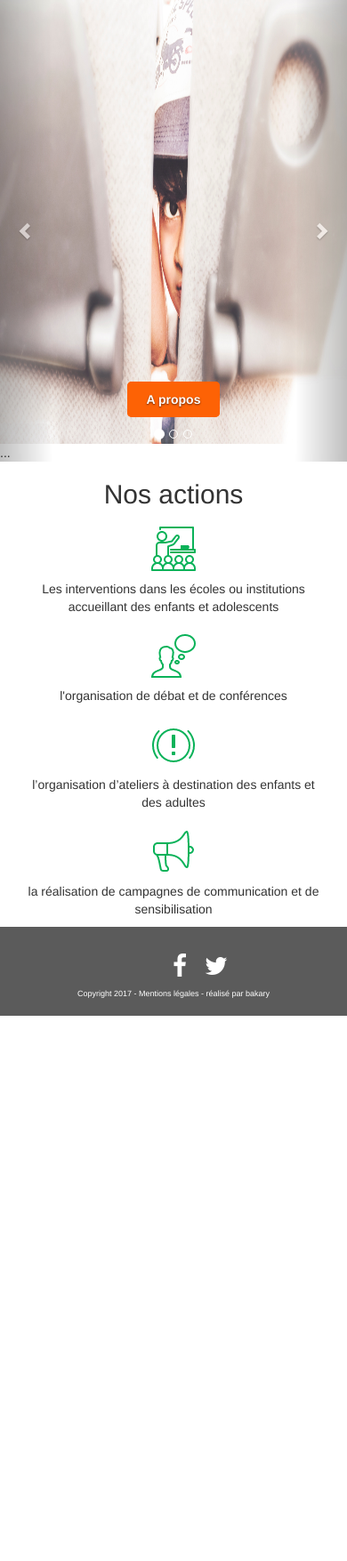
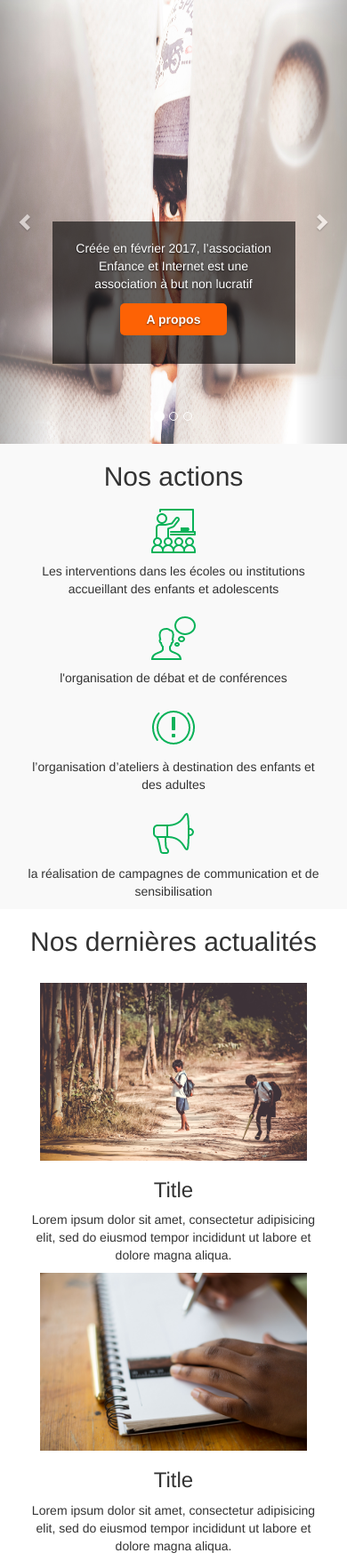
Before and after one commit to bakbak92/enfance-internet, a PHP site: page / in a window 390 px wide; the page is wider, and only the part inside the window is pictured. Shown: the part 79-1834 px from the top of that part at 89% size. Before the commit the page ends 1221 px from the top of that part, so only its background shows below. Run offline with PHP 8.4, Linux system fonts and the light colour scheme; some libraries are stand-ins or nearby versions.

Commit message:
modif page d'accueil

```diff
--- a/index.php
+++ b/index.php
@@ -15,16 +15,21 @@ require 'view/header.php';
     <div class="item active">
       <img src="view/img/kid.jpg" alt="...">
       <div class="carousel-caption">
-        <a href="#" class="a-propos">A propos</a>
+        <div class="intro">
+          <p>Créée en février 2017, l’association Enfance et Internet est une association à but non lucratif</p>
+          <p><a href="#" class="a-propos">A propos</a></p>
+        </div>
       </div>
     </div>
     <div class="item">
       <img src="view/img/kid2.jpg" alt="...">
       <div class="carousel-caption">
-        ...
+        <div class="intro">
+          <p>Nos missions principales la protection, la préservation et l’éducation des enfants et adolescents sur Internet</p>
+          <p><a href="#" class="a-propos">A propos</a></p>
+        </div>
       </div>
     </div>
-    ...
   </div>
 
   <!-- Controls -->
@@ -37,7 +42,7 @@ require 'view/header.php';
     <span class="sr-only">Next</span>
   </a>
 </div>
-<div class="container action">
+<div class="container-fluid action">
   <h2>Nos actions</h2>
   <div class="col-md-3">
     <img src="view/img/intervention.png" alt="">
@@ -56,6 +61,58 @@ require 'view/header.php';
     <p>la réalisation de campagnes de communication et de sensibilisation</p>
   </div>
 </div>
+<div class="container last-actualité">
+  <h2>Nos dernières actualités</h2>
+  <div class="col-md-4">
+    <img src="view/img/image1.jpg" alt="">
+    <h3>Title</h3>
+    <p>Lorem ipsum dolor sit amet, consectetur adipisicing elit, sed do eiusmod tempor incididunt ut labore et dolore magna aliqua.</p>
+  </div>
+  <div class="col-md-4">
+    <img src="view/img/image2.jpg" alt="">
+    <h3>Title</h3>
+    <p>Lorem ipsum dolor sit amet, consectetur adipisicing elit, sed do eiusmod tempor incididunt ut labore et dolore magna aliqua.</p>
+  </div>
+  <div class="col-md-4">
+    <img src="view/img/image3.jpg" alt="">
+    <h3>Title</h3>
+    <p>Lorem ipsum dolor sit amet, consectetur adipisicing elit, sed do eiusmod tempor incididunt ut labore et dolore magna aliqua.</p>
+
+  </div>
+</div>
+<div class="container-fluid adhesion">
+  <h2>Adhérer</h2>
+  <div class="col-md-4">
+    <img src="view/img/membre.png" alt="">
+    <h3>Devenez bénévole</h3>
+    <p>Lorem ipsum dolor sit amet, consectetur adipisicing elit, sed do eiusmod tempor incididunt ut labore et dolore magna aliqua.</p>
+    <a href="#" class="btn">Devenir bénévole</a>
+  </div>
+  <div class="col-md-4">
+    <img src="view/img/don.png" alt="">
+    <h3>Faire un don</h3>
+    <p>Lorem ipsum dolor sit amet, consectetur adipisicing elit, sed do eiusmod tempor incididunt ut labore et dolore magna aliqua.</p>
+    <a href="#" class="btn">Faites un don</a>
+  </div>
+  <div class="col-md-4">
+    <img src="view/img/partenaire.png" alt="">
+    <h3>Devenez partenaire</h3>
+    <p>Lorem ipsum dolor sit amet, consectetur adipisicing elit, sed do eiusmod tempor incididunt ut labore et dolore magna aliqua.</p>
+    <a href="#" class="btn">Devenir partenaire</a>
+  </div>
+</div>
+<div class="container partenaire">
+<h2>Nos partenaire</h2>
+<div class="col-md-4">
+  <img src="view/img/partenaire1.jpg" alt="">
+</div>
+<div class="col-md-4">
+<img src="view/img/partenaire2.jpg" alt="">
+</div>
+<div class="col-md-4">
+  <img src="view/img/partenaire3" alt="">
+</div>
+</div>
 <?php
 require 'view/footer.php'
 ?>
--- a/view/css/style.css
+++ b/view/css/style.css
@@ -1,3 +1,4 @@
+@charset "UTF-8";
 header .my-nav {
   background-color: white;
   padding: 10px;
@@ -15,35 +16,74 @@ header .nav-right {
         color: #0ab259;
         text-decoration: none; }
     header .nav-right li .don {
-      border: 2px solid #fd6205;
       padding: 10px 20px;
       color: white;
       background-color: #fd6205;
       border-radius: 5px;
       font-weight: 600; }
       header .nav-right li .don:hover {
-        color: white; }
+        color: white;
+        background-color: #e67e22; }
 
-.carousel .carousel-inner .item .a-propos {
-  border: 2px solid #fd6205;
-  padding: 10px 20px;
-  color: white;
-  border-radius: 5px;
-  font-weight: 600;
-  text-decoration: none;
-  background-color: #fd6205; }
-  .carousel .carousel-inner .item .a-propos:hover {
-    color: white; }
+.carousel .carousel-inner .item .carousel-caption {
+  display: flex;
+  justify-content: center; }
+  .carousel .carousel-inner .item .carousel-caption .intro {
+    background-color: rgba(0, 0, 0, 0.6);
+    margin-bottom: 50px;
+    max-width: 300px;
+    padding: 20px; }
+    .carousel .carousel-inner .item .carousel-caption .intro p {
+      margin-bottom: 20px; }
+    .carousel .carousel-inner .item .carousel-caption .intro .a-propos {
+      padding: 10px 30px;
+      color: white;
+      border-radius: 5px;
+      font-weight: 600;
+      text-decoration: none;
+      background-color: #fd6205;
+      margin: 20px; }
+      .carousel .carousel-inner .item .carousel-caption .intro .a-propos:hover {
+        color: white;
+        background-color: #e67e22; }
 .carousel .carousel-inner .item img {
   height: 500px;
   width: 100%; }
 
 .action {
+  background-color: #f9f9f9;
   text-align: center; }
   .action h2 {
     text-align: center; }
   .action img {
     margin: 10px; }
+
+.last-actualité {
+  text-align: center; }
+  .last-actualité h2 {
+    text-align: center;
+    margin-bottom: 30px; }
+  .last-actualité img {
+    width: 300px;
+    height: 200px; }
+
+.adhesion {
+  text-align: center;
+  background-color: #f9f9f9; }
+  .adhesion .btn {
+    padding: 10px 30px;
+    color: white;
+    border-radius: 5px;
+    font-weight: 600;
+    text-decoration: none;
+    background-color: #fd6205;
+    margin: 20px; }
+    .adhesion .btn:hover {
+      color: white;
+      background-color: #e67e22; }
+
+.partenaire {
+  text-align: center; }
 
 footer {
   background-color: #5b5b5b;
--- a/view/scss/style.scss
+++ b/view/scss/style.scss
@@ -24,7 +24,6 @@ header {
         }
       }
       .don {
-        border: 2px solid $orange;
         padding: 10px 20px;
         color: $white;
         background-color: $orange;
@@ -32,6 +31,7 @@ header {
         font-weight: 600;
         &:hover {
           color: $white;
+          background-color: rgba(230,126,34,1.0);
         }
       }
     }
@@ -40,16 +40,30 @@ header {
 .carousel {
   .carousel-inner {
     .item {
+      .carousel-caption {
+        display: flex;
+        justify-content: center;
+        .intro {
+          background-color: rgba(0,0,0,0.6);
+          margin-bottom: 50px;
+          max-width: 300px;
+          padding: 20px;
+          p {
+            margin-bottom: 20px;
+          }
           .a-propos {
-        border: 2px solid $orange;
-        padding: 10px 20px;
+            padding: 10px 30px;
             color: $white;
             border-radius: 5px;
             font-weight: 600;
             text-decoration: none;
             background-color: $orange;
+            margin: 20px;
             &:hover {
               color: $white;
+              background-color: rgba(230,126,34,1.0);
+            }
+          }
         }
       }
       img {
@@ -60,6 +74,7 @@ header {
   }
 }
 .action {
+  background-color: #f9f9f9;
   h2 {
     text-align: center;
   }
@@ -67,6 +82,38 @@ header {
   img {
     margin: 10px;
   }
+}
+.last-actualité {
+  text-align: center;
+  h2 {
+    text-align: center;
+    margin-bottom: 30px;
+  }
+  img {
+    width: 300px;
+    height: 200px;
+  }
+}
+.adhesion {
+  text-align: center;
+  background-color: #f9f9f9;
+  .btn {
+
+    padding: 10px 30px;
+    color: $white;
+    border-radius: 5px;
+    font-weight: 600;
+    text-decoration: none;
+    background-color: $orange;
+    margin: 20px;
+    &:hover {
+      color: $white;
+      background-color: rgba(230,126,34,1.0);
+    }
+  }
+}
+.partenaire {
+  text-align: center;
 }
 footer {
   background-color: $grey;
```
Also changed, not shown: view/img/don.png (added), view/img/image1.jpg (added), view/img/image2.jpg (added), view/img/membre.png (added), view/img/parte.png (added), view/img/partenaire.png (added), view/img/partenaire1.jpg (added), view/img/partenaire2.jpg (added), view/img/partenaire3.jpg (added), 2 other files. Lines whose indentation alone changed are shown as unchanged.
